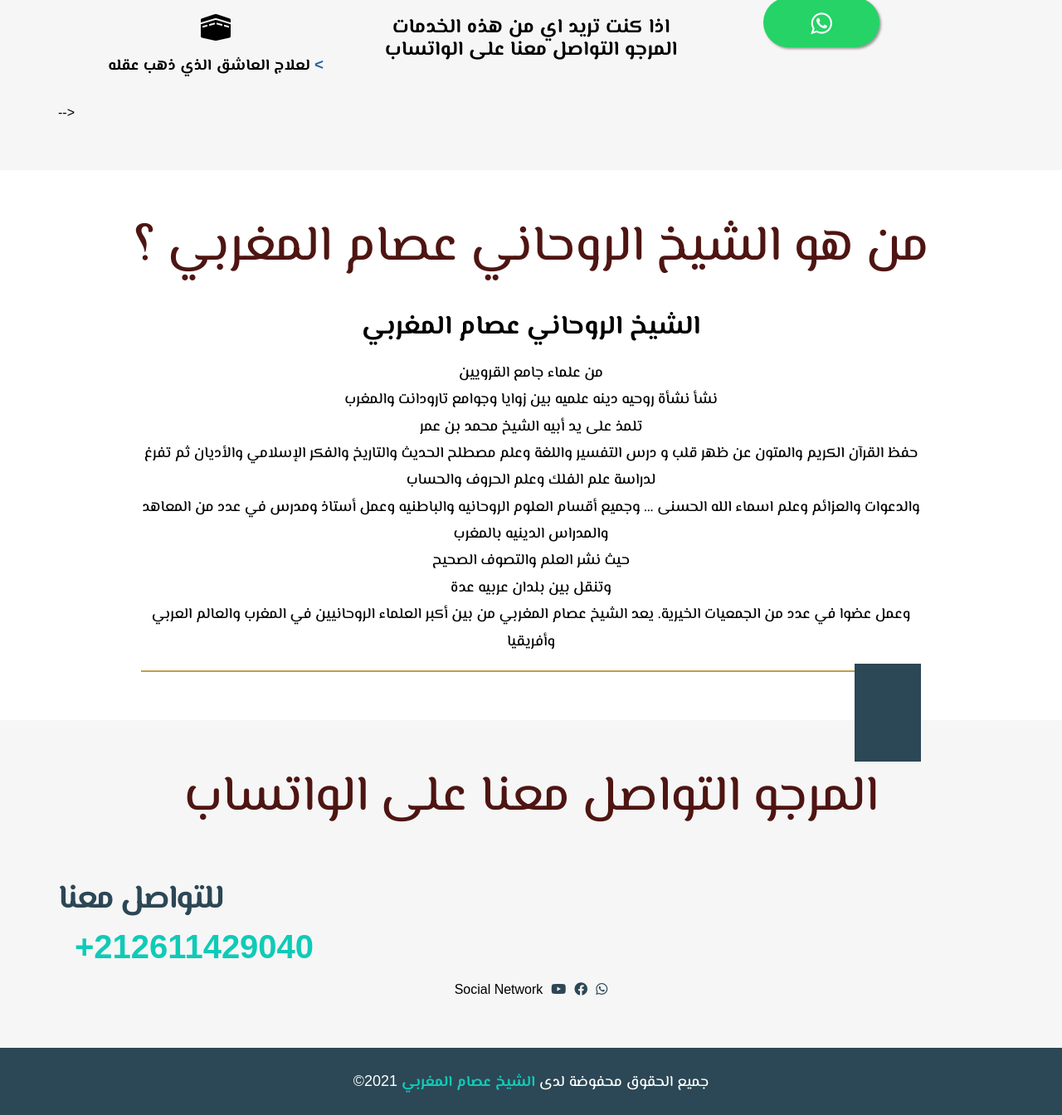
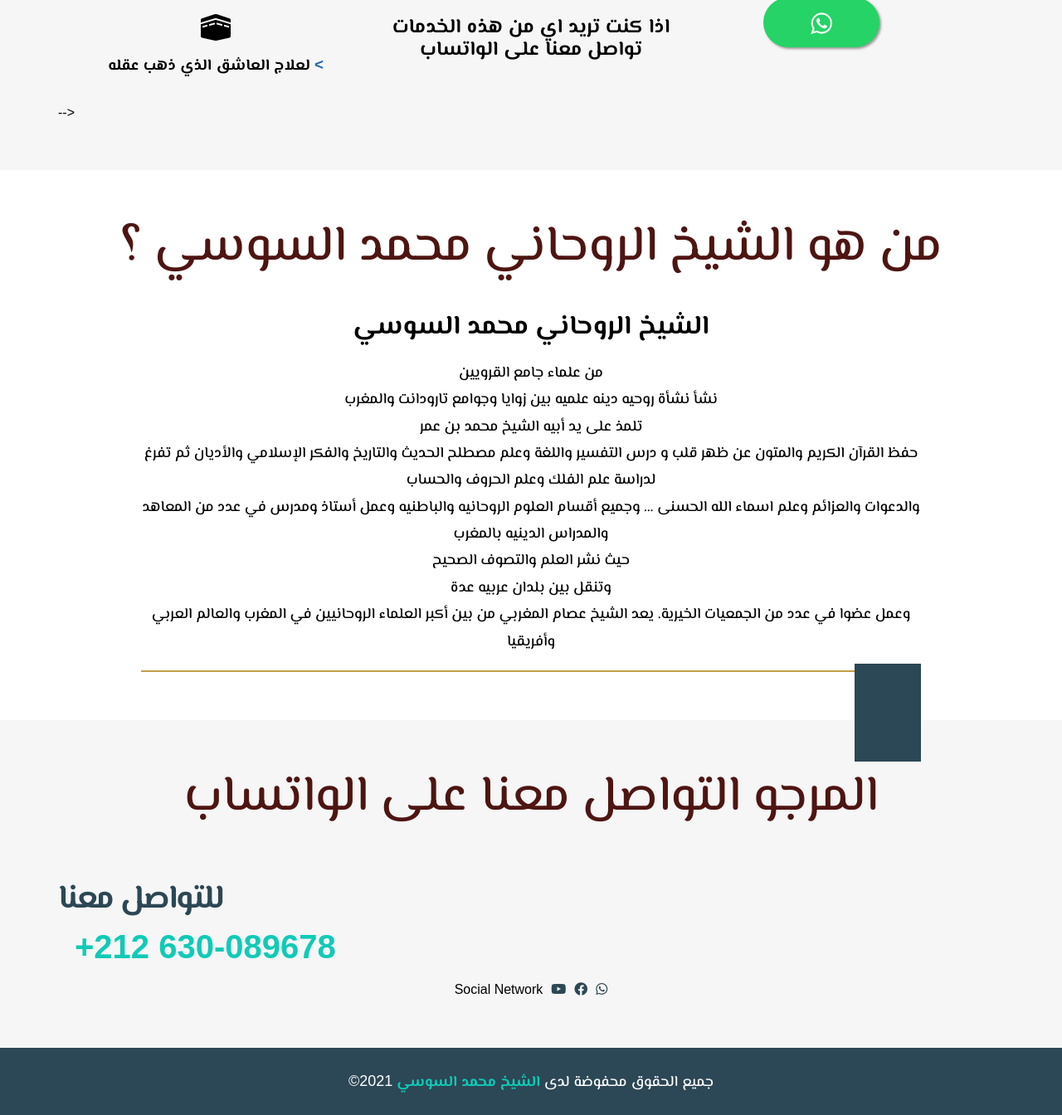
Before and after one commit to rawhani/------, a plain HTML site: page index.html in a window 1280 px wide. Shown: the part 1380-2724 px from the top of the page at 83% size. Drawn offline with Linux system fonts and the light colour scheme.

Commit message:
Update index.html

```diff
--- a/index.html
+++ b/index.html
@@ -4,7 +4,7 @@
     <meta charset="UTF-8">
     <meta http-equiv="X-UA-Compatible" content="IE=edge">
     <meta name="viewport" content="width=device-width, initial-scale=1.0">
-    <title>الشيخ عصام</title>
+    <title>الشيخ محمد السوسي</title>
     <!-- Maine template css file-->
     <link rel="stylesheet" href="css/style.css"/>
     <!-- Render All Elements Normally -->
@@ -42,7 +42,7 @@
     <!-- Start Landing Section-->
     <div class="landing" id="landing">
         <div class="intro-text">
-            <h1>مرحبا بكم في موقع الشيخ الروحاني عصام المغربي</h1>
+            <h1>مرحبا بكم في موقع الشيخ الروحاني محمد السوسي</h1>
         </div>
     </div>
         <!-- End Landing Section-->
@@ -90,8 +90,8 @@
                 <i class="fas fa-kaaba"></i>
                 <h3>لعلاج العاشق الذي ذهب عقله <span style="color: #2264a7;">&lt;</span></h3>
               </div>
-              <h2 style="text-align: center;">اذا كنت تريد اي من هذه الخدمات المرجو التواصل معنا على الواتساب</h2>
-              <a href="https://api.whatsapp.com/send?phone=+212611429040&text=مرحبا ايها الشيخ انس" class="floato" target="_blank">
+              <h2 style="text-align: center;">اذا كنت تريد اي من هذه الخدمات تواصل معنا على الواتساب</h2>
+              <a href="https://api.whatsapp.com/send?phone=+212630089678&text=مرحبا ايها الشيخ محمد السوسي" class="floato" target="_blank">
                 <i class="fa fa-whatsapp my-float"></i>
                 </a>
                  <!-- <div class="ima">
@@ -108,14 +108,14 @@
         <!-- Start Services -->
           <div class="services" id="services">
             <div class="container">
-              <h2 class="special-heading"> من هو الشيخ الروحاني عصام المغربي ؟ </h2>
+              <h2 class="special-heading"> من هو الشيخ الروحاني محمد السوسي ؟ </h2>
               <div class="srvices-content">
                   <div class="col">
                     <!-- Start Services -->
                   <div class="col">
                     <div class="srv">
                       <div class="text">
-                        <h1>الشيخ الروحاني عصام المغربي</h1>
+                        <h1>الشيخ الروحاني محمد السوسي</h1>
                         <p>
                           من علماء جامع القرويين<br>
                             نشأ نشأة روحيه دينه علميه بين زوايا وجوامع تارودانت والمغرب<br>
@@ -152,7 +152,7 @@
         <h4 class="special-heading">المرجو التواصل معنا على الواتساب</h4>
         <div class="info">
           <p class="label">للتواصل معنا</p>
-          <a href="https://api.whatsapp.com/send?phone=+212611429040&text=مرحبا ايها الشيخ عصام" class="link">+212611429040</a>
+          <a href="https://api.whatsapp.com/send?phone=+212630089678&text=مرحبا ايها الشيخ محمد السوسي" class="link">+212 630-089678</a>
           <div class="social">
             Social Network
             <i  class="fab fa-youtube"></i>
@@ -165,10 +165,10 @@
     <!-- End Contact  -->
     <!-- Start Foter -->
     <div class="footer">
-      &copy;2021  جميع الحقوق محفوضة لدى <span> الشيخ عصام المغربي </span>
+      &copy;2021  جميع الحقوق محفوضة لدى <span> الشيخ محمد السوسي </span>
     </div>
     <!-- endd Foter  -->
-    <a href="https://api.whatsapp.com/send?phone=+212611429040&text=مرحبا ايها الشيخ عصام" class="float" target="_blank">
+    <a href="https://api.whatsapp.com/send?phone=+212630089678&text=مرحبا ايها الشيخ  محمد السوسي" class="float" target="_blank">
       <i class="fa fa-whatsapp my-float"></i>
       </a>
 </body>
```
